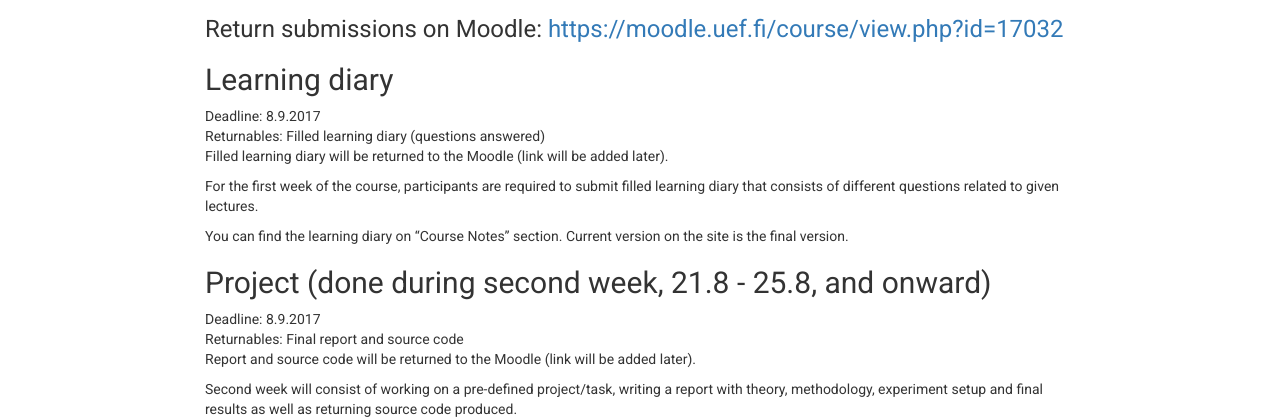
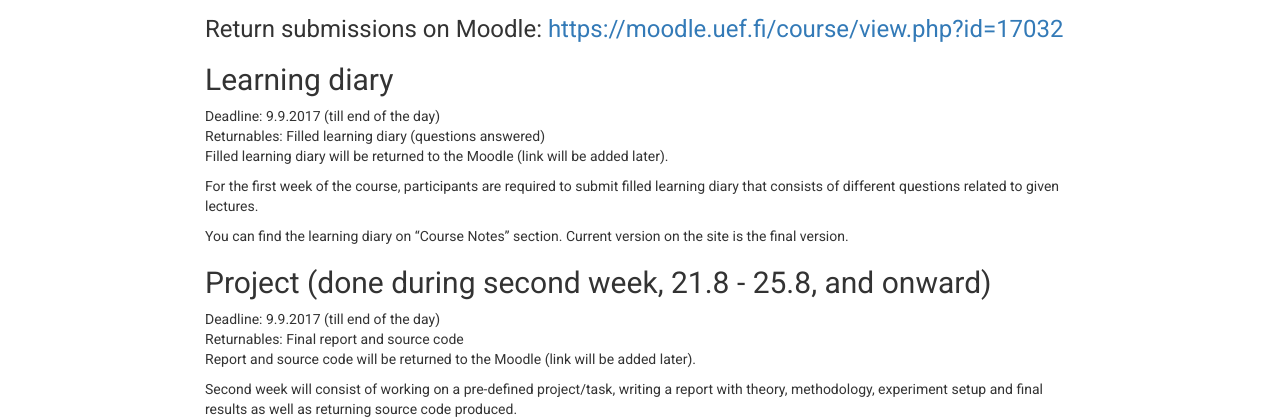
Before and after one commit to abrahamwoubie/Summer_School_RL, a Jekyll site: the page built from tasks.md, in a window 1280 px wide. Shown: the part 295-714 px from the top of the page. Built offline with Jekyll 4.4.1, drawn with Linux system fonts in a browser that asks for light colours; nearby versions of some CDN libraries.

Commit message:
Updated deadlines

```diff
--- a/tasks.md
+++ b/tasks.md
@@ -8,7 +8,7 @@ title: Tasks | MLABST'17
 ### Return submissions on Moodle: [https://moodle.uef.fi/course/view.php?id=17032](https://moodle.uef.fi/course/view.php?id=17032)
 
 ## Learning diary
-Deadline: 8.9.2017 <br>
+Deadline: 9.9.2017 (till end of the day)<br>
 Returnables: Filled learning diary (questions answered) <br>
 Filled learning diary will be returned to the Moodle (link will be added later).
 
@@ -19,7 +19,7 @@ You can find the learning diary on "Course Notes" section. Current version
 on the site is the final version.
 
 ## Project (done during second week, 21.8 - 25.8, and onward)
-Deadline: 8.9.2017 <br>
+Deadline: 9.9.2017 (till end of the day)<br>
 Returnables: Final report and source code <br>
 Report and source code will be returned to the Moodle (link will be added later).
 
```
